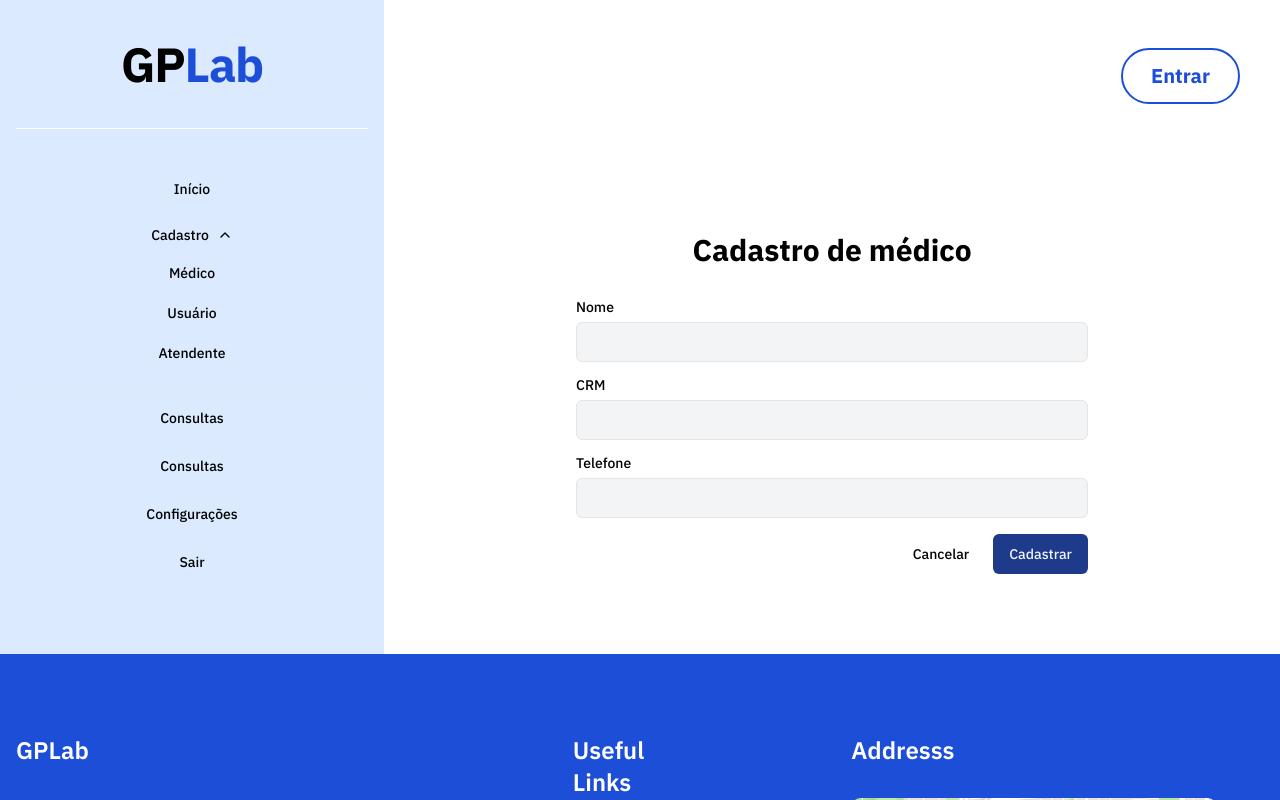
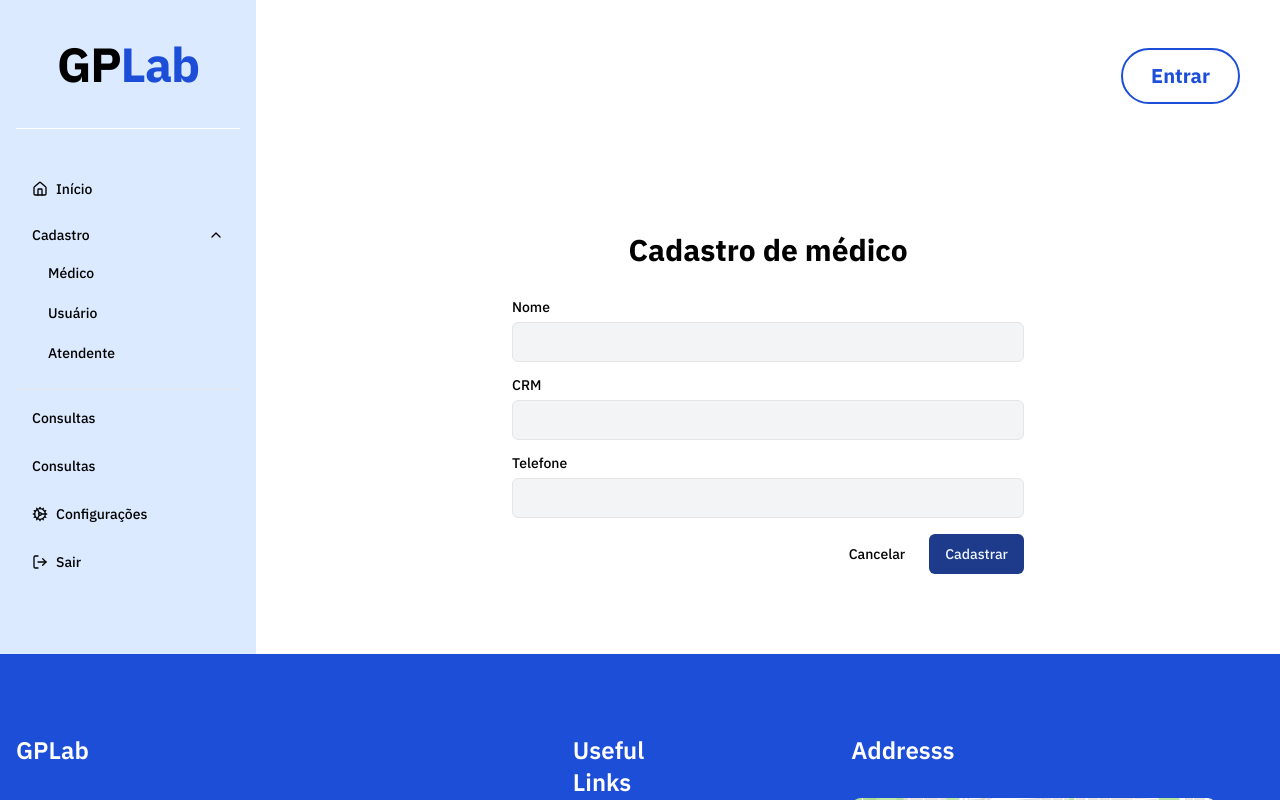
Before and after one commit to brunog2/gplab-front, a Next.js app: page /cadastro/medico in a window 1280 px wide. Both pictures are taken after a click on the button "Cadastro". Shown: the top 800 px of the page. Built offline with nearby package versions, Linux system fonts and the light colour scheme.

Commit message:
align menu items

```diff
--- a/src/ui/components/header/MenuDrawer.tsx
+++ b/src/ui/components/header/MenuDrawer.tsx
@@ -9,11 +9,13 @@ import {
     AccordionItem,
     AccordionTrigger,
 } from '../ui/accordion';
+import { Cog, Home, LogOut } from 'lucide-react';
 
 const MENUITEMS = [
     {
         label: 'Início',
         href: '/home',
+        icon: <Home size={16} />,
     },
     {
         label: 'Cadastro',
@@ -44,10 +46,12 @@ const MENUITEMS = [
     {
         label: 'Configurações',
         href: '',
+        icon: <Cog size={16} />,
     },
     {
         label: 'Sair',
         href: '',
+        icon: <LogOut size={16} />,
     },
 ];
 
@@ -62,7 +66,7 @@ export const MenuDrawer: React.FC = () => {
             modal={!isDesktop}
             fixed={false}
         >
-            <div className="row-start-1 row-end-3 min-w-96 bg-blue-100">
+            <div className="row-start-1 row-end-3 min-w-64 bg-blue-100">
                 <DrawerHeader className="py-10">
                     <DrawerTitle className="text-center font-bold text-5xl">
                         GP
@@ -80,11 +84,11 @@ export const MenuDrawer: React.FC = () => {
                                             <AccordionItem
                                                 value={`menuitem-${index}`}
                                             >
-                                                <AccordionTrigger className="justify-center hover:bg-blue-700/25 gap-2 text-sm rounded-md py-2">
+                                                <AccordionTrigger className="hover:bg-blue-700/25 text-sm rounded-md py-2 px-4 hover:no-underline">
                                                     {item.label}
                                                 </AccordionTrigger>
                                                 <AccordionContent>
-                                                    <ul>
+                                                    <ul className="ml-4">
                                                         {item.subitems.map(
                                                             subitem => (
                                                                 <li
@@ -95,7 +99,7 @@ export const MenuDrawer: React.FC = () => {
                                                                     <Link
                                                                         href={`${item.href}${subitem.href}`}
                                                                     >
-                                                                        <Button className="w-full bg-transparent text-black hover:bg-blue-700/25">
+                                                                        <Button className="w-full justify-start bg-transparent text-black hover:bg-blue-700/25">
                                                                             {
                                                                                 subitem.label
                                                                             }
@@ -111,7 +115,8 @@ export const MenuDrawer: React.FC = () => {
                                     </Accordion>
                                 ) : (
                                     <Link href={item.href}>
-                                        <Button className="w-full bg-transparent text-black hover:bg-blue-700/25">
+                                        <Button className="w-full gap-2 justify-start bg-transparent text-black hover:bg-blue-700/25">
+                                            {item.icon}
                                             {item.label}
                                         </Button>
                                     </Link>
```
